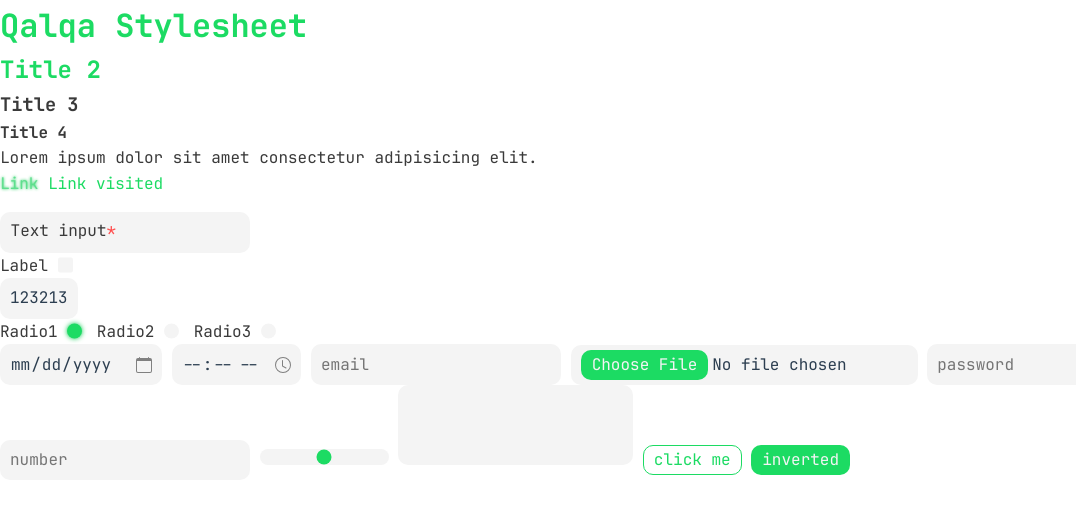
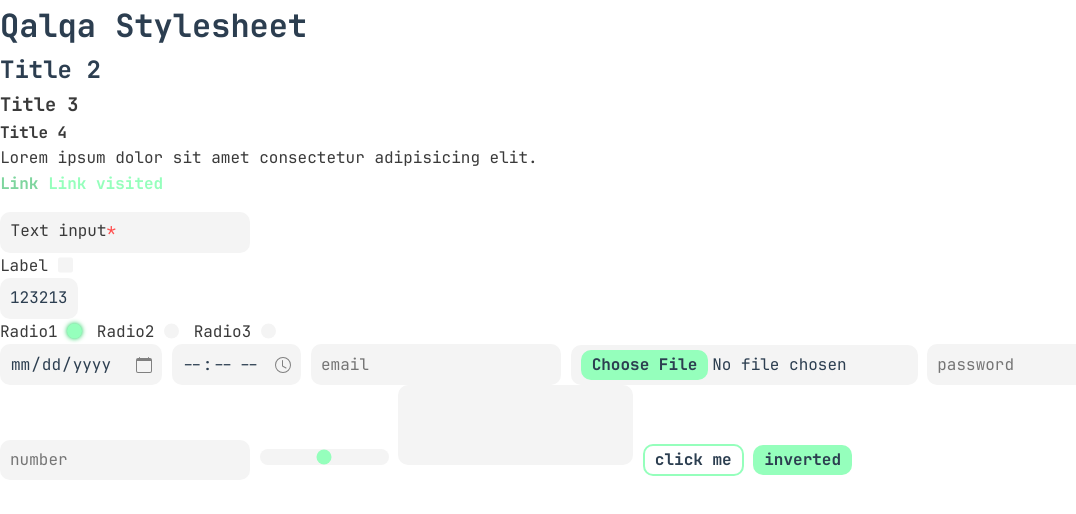
Before and after one commit to qalqaa/qalqa-stylesheet, a plain HTML site: page index.html in a window 1280 px wide. In both pictures the pointer is over the link "Link". Shown: the whole page, without its empty margins (0-1076 px from the left). Drawn offline with nearby package versions, Linux system fonts and the light colour scheme; files whose address does not match are found by name.

Commit message:
feat(1.0.1): some light theme buffs

```diff
--- a/main.css
+++ b/main.css
@@ -53,8 +53,8 @@ body {
     --accent-dr-mute: #0e692f;
     --accent-dr-tr: rgba(28, 217, 97, 0.5);
 
-    --accent-li-hl: #5edf8d;
-    --accent-li: #1cdb63;
+    --accent-li-hl: #7ed59e;
+    --accent-li: #95ffbc;
     --accent-li-soft: #00c749;
     --accent-li-mute: #08421d;
     --accent-li-tr: rgba(24, 161, 74, 0.5);
@@ -495,4 +495,61 @@ textarea {
         --accent-mute: var(--accent-li-mute);
         --accent-tr: var(--accent-li-tr);
     }
+
+    h1 {
+        color: var(--text-color-1);
+    }
+
+    h2 {
+        color: var(--text-color-1);
+    }
+
+    a {
+        font-weight: 700;
+    }
+
+    a:hover {
+        text-shadow: none;
+    }
+
+    button.inverted,
+    input::-webkit-file-upload-button {
+        color: var(--text-color-1);
+        font-weight: 700;
+        background-color: var(--accent);
+    }
+
+    button.inverted:hover,
+    button.inverted:focus,
+    input::-webkit-file-upload-button:hover,
+    input::-webkit-file-upload-button:focus {
+        box-shadow: none;
+    }
+    button.inverted:hover,
+    button.inverted:focus,
+    input::-webkit-file-upload-button:hover,
+    input::-webkit-file-upload-button:focus {
+        color: var(--text-color-1);
+        background-color: var(--accent-hl);
+    }
+
+    button.inverted:hover::before,
+    button.inverted:focus::before,
+    button:not(.inverted):hover::before {
+        content: none;
+    }
+
+    button:not(.inverted) {
+        color: var(--text-color-1);
+        font-weight: 700;
+        border: 2px solid var(--accent);
+    }
+
+    button:not(.inverted):hover,
+    button:not(.inverted):focus {
+        box-shadow: none;
+        text-shadow: none;
+        border: 2px solid var(--accent-hl);
+        color: var(--accent-hl);
+    }
 }
--- a/publish/package.json
+++ b/publish/package.json
@@ -1,6 +1,6 @@
 {
   "name": "qalqa-stylesheet",
-  "version": "1.0.0",
+  "version": "1.0.1",
   "description": "small stylesheet for my projects, i hate css :/",
   "author": "qalqa",
   "repository": {
```
Also changed, not shown: publish/main.min.css.
